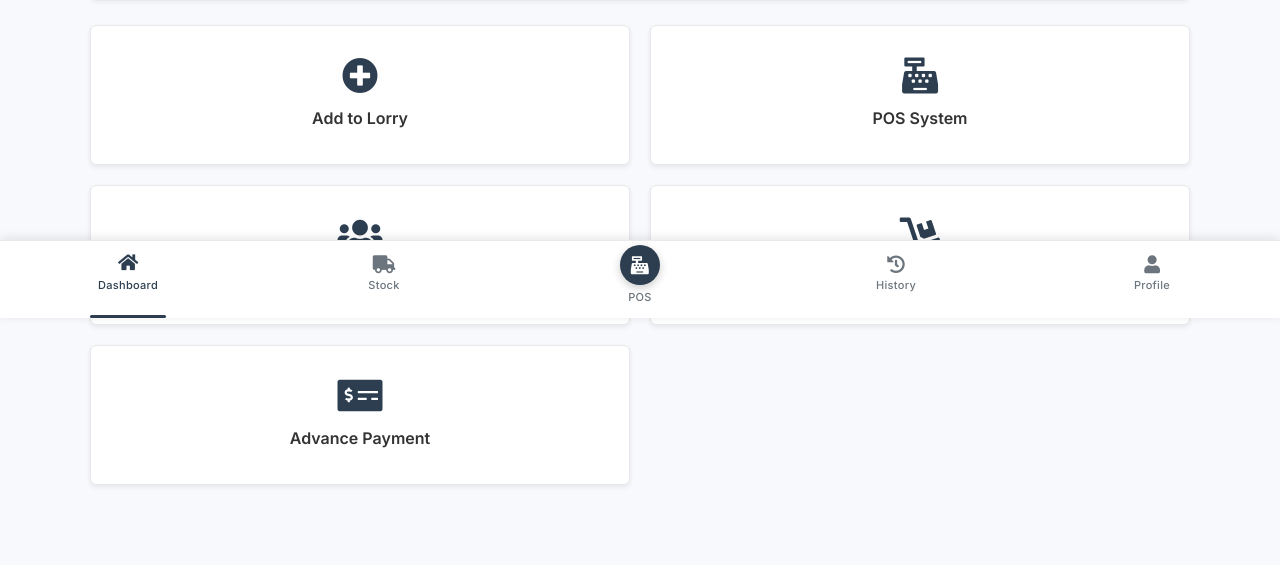
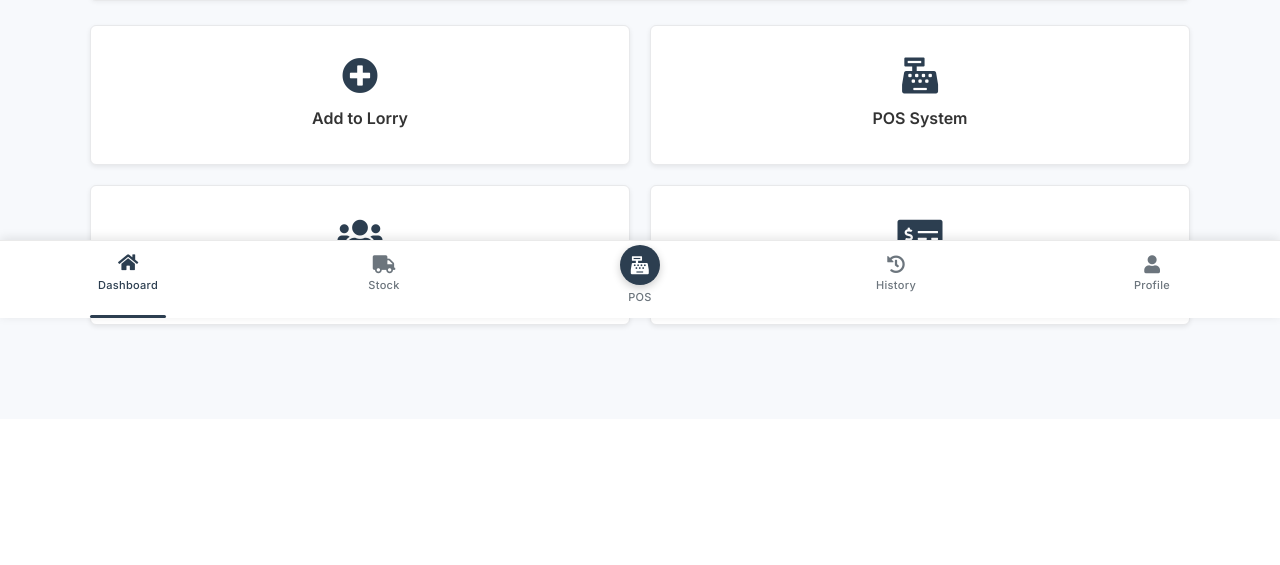
Before and after one commit to supun221/risi_rasa_products, a PHP site: page /app/views/Rep/index.php in a window 1280 px wide. Shown: the part 482-1047 px from the top of the page. After the commit the page ends 811 px from the top, so only its background shows below. Run offline with PHP 8.4, Linux system fonts and the light colour scheme; data that the repository does not hold is empty.

Commit message:
remove tile

```diff
--- a/app/views/Rep/index.php
+++ b/app/views/Rep/index.php
@@ -174,10 +174,10 @@
             </div>
 
             <!-- Retrieve from Lorry Tile -->
-            <div class="tile" id="retrieve-from-lorry-tile" data-target="retrieve-section" data-file="retrieve_stock">
+            <!-- <div class="tile" id="retrieve-from-lorry-tile" data-target="retrieve-section" data-file="retrieve_stock">
                 <i class="fas fa-dolly"></i>
                 <div class="tile-title">Sales Stock</div>
-            </div>
+            </div> -->
 
             <!-- Advance Payment Tile -->
             <div class="tile" id="advance-payment-tile" data-target="advance-payment-section" data-file="advance_payment">
--- a/app/views/Rep/sections/stock_management.php
+++ b/app/views/Rep/sections/stock_management.php
@@ -80,11 +80,11 @@
                             <i class="fas fa-plus-circle"></i> Add to Lorry Stock
                         </a>
                     </div>
-                    <div class="col-md-6 mb-3">
+                    <!-- <div class="col-md-6 mb-3">
                         <a href="#" class="btn btn-info btn-block stock-action-btn" id="retrieve-stock-btn">
                             <i class="fas fa-dolly"></i> Retrieve from Lorry
                         </a>
-                    </div>
+                    </div> -->
                 </div>
             </div>
         </div>
```
